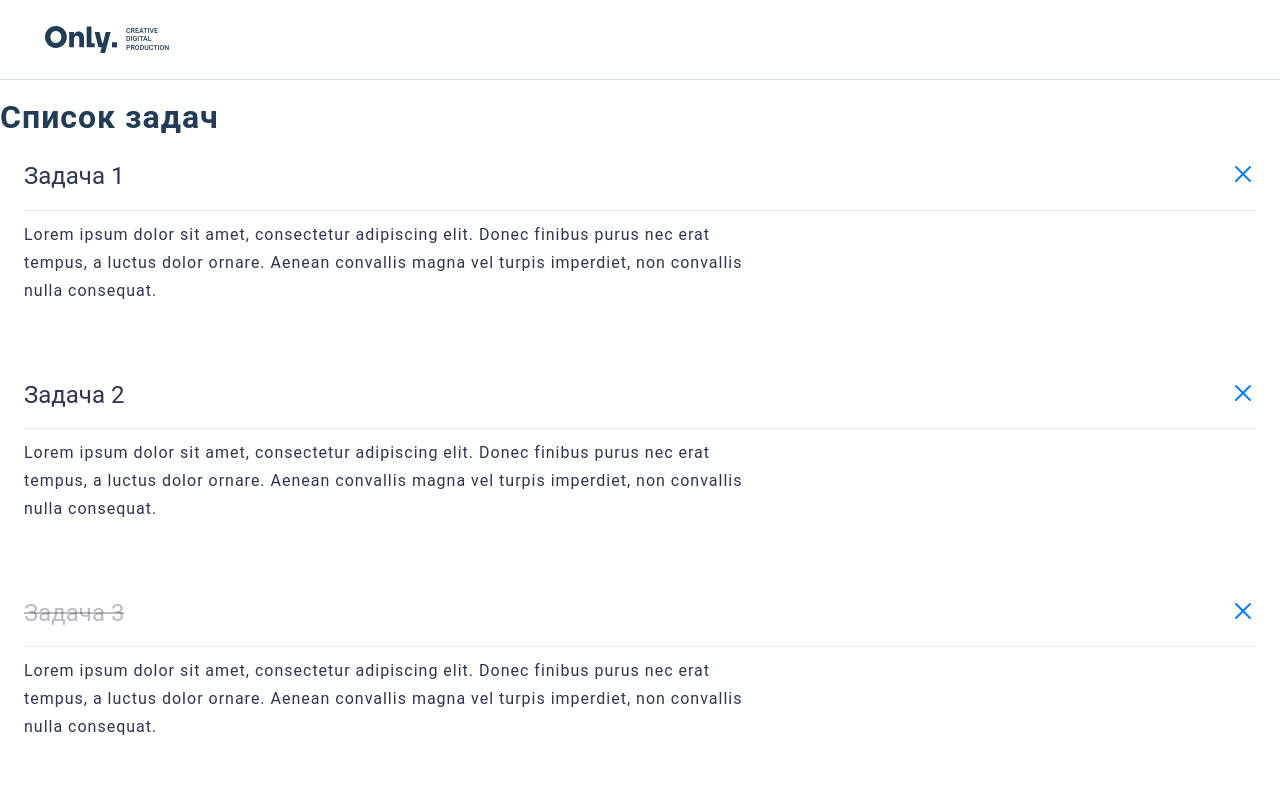
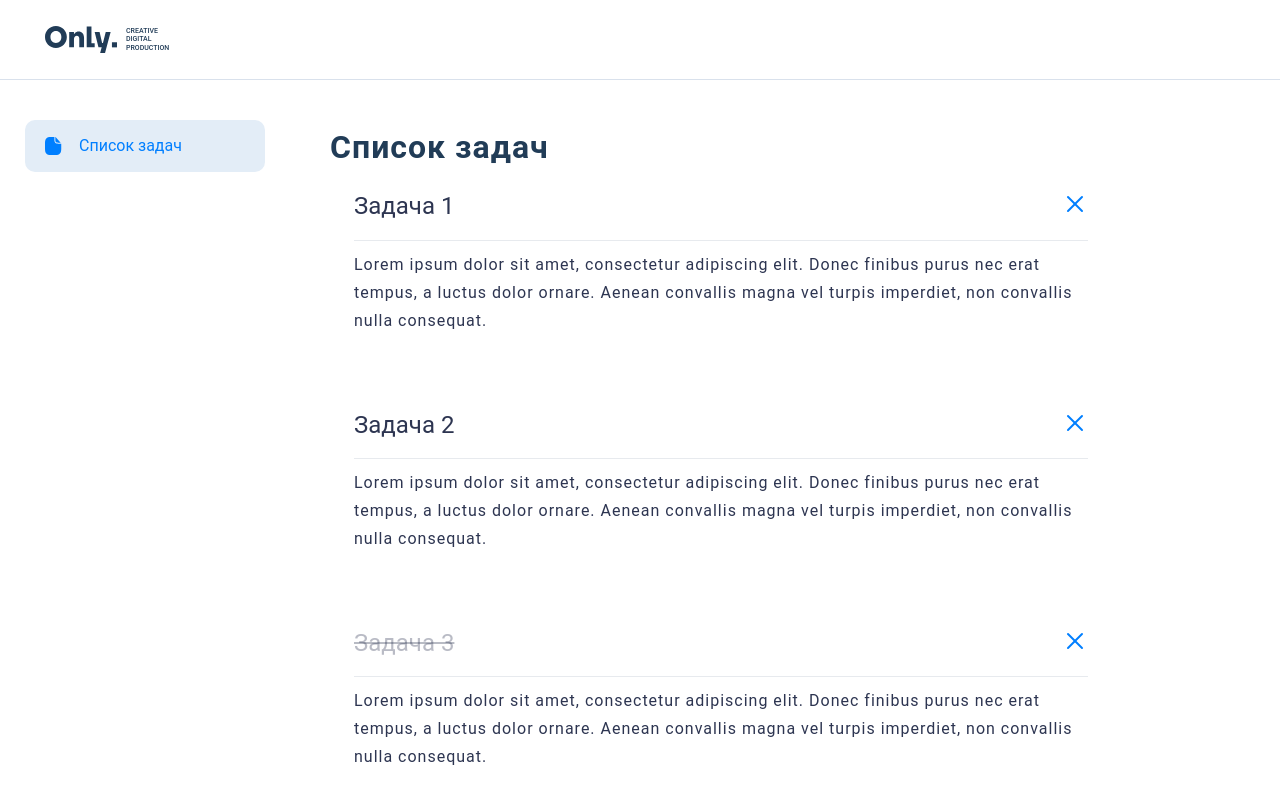
Before and after one commit to only-digital/internship-tasks, a Next.js app: page / in a window 1280 px wide. Shown: the top 800 px of the page. Built offline with nearby package versions, Linux system fonts and the light colour scheme.

Commit message:
aside component added

```diff
--- /dev/null
+++ b/src/components/aside/aside.jsx
@@ -0,0 +1,21 @@
+import styled from './aside.module.scss';
+import Image from 'next/image';
+
+const Aside = ({logoText}) => {
+    return (
+        <aside className={styled.Aside}>
+            <div className={styled.AsideLogo}>
+                <Image
+                    className={styled.AsideImage}
+                    src="/folder.svg"
+                    width={20}
+                    height={20}
+                    alt="folder"
+                />
+                <span className={styled.AsideText}>{logoText}</span>
+            </div>
+        </aside>
+    )
+}
+
+export default Aside;
--- /dev/null
+++ b/src/components/aside/aside.module.scss
@@ -0,0 +1,31 @@
+.Aside {
+	width: 290px;
+	height: 100vh;
+	background-color: white;
+	flex-shrink: 0;
+	display: flex;
+	flex-direction: column;
+	align-items: center;
+	padding-top: 40px;
+}
+
+.AsideLogo {
+	border-radius: 10px;
+	background: #E3EDF7;
+	width: 240px;
+	height: 52px;
+	display: flex;
+	gap: 16px;
+	align-items: center;
+	padding-left: 18px;
+}
+
+.AsideText {
+	color: #007FFF;
+	font-feature-settings: 'clig' off, 'liga' off;
+	font-family: 'Roboto',sans-serif;
+	font-size: 16px;
+	font-style: normal;
+	font-weight: 400;
+	line-height: 160%;
+}
--- a/src/pages/index.jsx
+++ b/src/pages/index.jsx
@@ -4,6 +4,7 @@ import {getIndexPage} from "../../lib/api";
 import { useEffect, useState } from 'react';
 import tasks from '../../data/index.json';
 import Header from '@/components/header/header';
+import Aside from '@/components/aside/aside';
 
 const Index = () => {
 
@@ -36,7 +37,9 @@ const Index = () => {
         <>
         <Header logoText='Creative Digital Production'/>
         <main className={styles.main}>
-            <h1 className={styles.mainTitle}>{tasksState.title}</h1>
+            <Aside logoText='Список задач'/>
+            <section className={styles.tasksWrapper}>
+                <h2 className={styles.mainTitle}>{tasksState.title}</h2>
                 <div className={styles.mainTasks}>
                     {
                         tasksState.tasks.map((task)=>{
@@ -44,7 +47,7 @@ const Index = () => {
                         })
                     }
                 </div>
-
+            </section>
         </main>
         </>
     )
--- a/src/styles/index.module.scss
+++ b/src/styles/index.module.scss
@@ -1,11 +1,8 @@
 .main {
     display: flex;
-    flex-direction: column;
-    justify-content: center;
-    align-items: center;
+    flex-direction: row;
     min-height: 100vh;
     font-family: Roboto,sans-serif;
-    padding-top: 18px;
 }
 
 .mainTitle {
@@ -27,3 +24,10 @@
     width: 100%;
 
 }
+
+.tasksWrapper {
+    display: flex;
+    flex-direction: column;
+    padding-top: 48px;
+    padding-left: 40px;
+}
```
Also changed, not shown: public/folder.svg (added), src/components/header/header.jsx (indentation only). Lines whose indentation alone changed are shown as unchanged.
